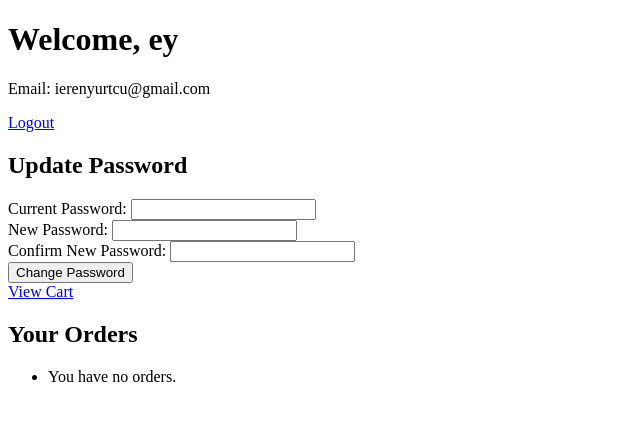
After one commit to erenyurtcu/e-Commerce-Site, a Django app: page /user/ in a window 1280 px wide. The commit adds this page. Shown: the top 421 px of the page, without its empty margins (0-640 px from the left). Run offline with Django 5.2, Linux system fonts and the light colour scheme; a user stored in the database is signed in; data comes from the database, SQL or seed files in the repository; both versions use the stored data as it was after the commit; data that the repository does not hold is empty.

Commit message:
cart added

```diff
--- a/ecommerce/store/templates/login.html
+++ b/ecommerce/store/templates/login.html
@@ -18,7 +18,7 @@
         <label for="password">Password:</label>
         <input type="password" name="password" id="password" required>
         <br>
-        <input type="hidden" name="next" value="{{ request.GET.next }}">
+        <input type="hidden" name="next" value="{{ next }}">
         <button type="submit">Login</button>
     </form>
 </body>
--- /dev/null
+++ b/ecommerce/store/templates/user.html
@@ -0,0 +1,42 @@
+<!DOCTYPE html>
+{% load static %}
+<html lang="en">
+<head>
+    <meta charset="UTF-8">
+    <meta name="viewport" content="width=device-width, initial-scale=1.0">
+    <title>User Profile</title>
+</head>
+<body>
+    <h1>Welcome, {{ user.username }}</h1>
+    <p>Email: {{ user.email }}</p>
+    <p><a href="{% url 'logout' %}">Logout</a></p>
+
+    <h2>Update Password</h2>
+    <form method="post" action="{% url 'password_change' %}">
+        {% csrf_token %}
+        <label for="old_password">Current Password:</label>
+        <input type="password" name="old_password" id="old_password" required>
+        <br>
+        <label for="new_password1">New Password:</label>
+        <input type="password" name="new_password1" id="new_password1" required>
+        <br>
+        <label for="new_password2">Confirm New Password:</label>
+        <input type="password" name="new_password2" id="new_password2" required>
+        <br>
+        <button type="submit">Change Password</button>
+    </form>
+
+    <a href="{% url 'cart' %}">View Cart</a>
+
+    <h2>Your Orders</h2>
+    <ul>
+        {% for order in orders %}
+            <li>
+                Product: {{ order.product.name }} - Quantity: {{ order.quantity }} - Date: {{ order.order_date }}
+            </li>
+        {% empty %}
+            <li>You have no orders.</li>
+        {% endfor %}
+    </ul>
+</body>
+</html>
--- a/ecommerce/store/urls.py
+++ b/ecommerce/store/urls.py
@@ -1,9 +1,14 @@
 from django.urls import path
+from django.contrib.auth.views import PasswordChangeView
 from . import views
 
 urlpatterns = [
+    path('user/', views.user_profile, name='user_profile'),
     path('login/', views.login_view, name='login'),
     path('logout/', views.logout_view, name='logout'),
+    path('password_change/', PasswordChangeView.as_view(template_name='password_change.html'), name='password_change'),
     path('', views.product_list, name='product_list'),
     path('product/<int:id>/', views.product_detail, name='product_detail'),
+    path('cart/', views.cart_view, name='cart'),
+    path('add-to-cart/<int:product_id>/', views.add_to_cart, name='add_to_cart'),
 ]
--- a/ecommerce/store/views.py
+++ b/ecommerce/store/views.py
@@ -1,7 +1,23 @@
 from django.shortcuts import render, get_object_or_404, redirect
-from .models import Product, Review
+from .models import Product, Review, Order, Cart
+from django.contrib.auth.models import User
 from django.contrib.auth import authenticate, login, logout
 from django.contrib.auth.decorators import login_required
+
+@login_required
+def add_to_cart(request, product_id):
+    product = get_object_or_404(Product, id=product_id)
+    cart_item, created = Cart.objects.get_or_create(user=request.user, product=product)
+    if not created:
+        cart_item.quantity += 1
+    cart_item.save()
+    return redirect('cart')
+
+@login_required
+def cart_view(request):
+    cart_items = Cart.objects.filter(user=request.user)
+    total_price = sum(item.product.price * item.quantity for item in cart_items)
+    return render(request, 'cart.html', {'cart_items': cart_items, 'total_price': total_price})
 
 def product_list(request):
     products = Product.objects.all()
@@ -34,12 +50,19 @@ def login_view(request):
         user = authenticate(request, username=username, password=password)
         if user is not None:
             login(request, user)
-            next_url = request.POST.get('next', 'product_list')
+            next_url = request.POST.get('next') or 'product_list'
             return redirect(next_url)
         else:
             return render(request, 'login.html', {'error': 'Invalid credentials'})
-    return render(request, 'login.html')
+    return render(request, 'login.html', {'next': request.GET.get('next', '')})
 
 def logout_view(request):
     logout(request)
     return redirect('login')
+
+@login_required
+def user_profile(request):
+    user = request.user
+    orders = Order.objects.filter(user=user).select_related('product')
+
+    return render(request, 'user.html', {'user': user, 'orders': orders})
```
Also changed, not shown: ecommerce/store/models.py (+10 -0 lines), ecommerce/store/templates/cart.html (added, +21 -0 lines), ecommerce/store/templates/password_change.html (added, +17 -0 lines), ecommerce/store/templates/product_detail.html (+11 -0 lines), ecommerce/db.sqlite3, ecommerce/store/migrations/0003_order_user.py (added), ecommerce/store/migrations/0004_cart.py (added).
